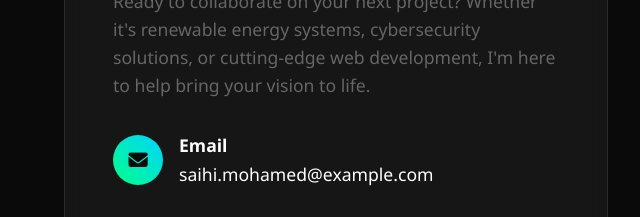
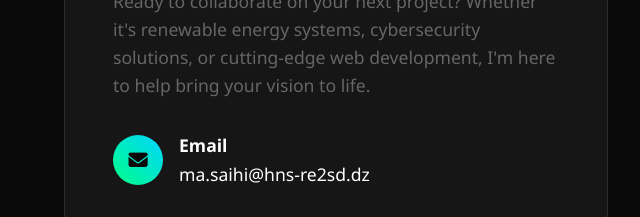
Before and after one commit to B-Aladin/saihi, a plain HTML site: page index.html in a window 1280 px wide. Shown: the part 4940-5157 px from the top of the page, 0-640 px from the left. Drawn offline with Linux system fonts and the light colour scheme.

Commit message:
Update index.html

```diff
--- a/index.html
+++ b/index.html
@@ -890,7 +890,7 @@
                     </div>
                     <div>
                         <strong>Email</strong><br>
-                        saihi.mohamed@example.com
+                        ma.saihi@hns-re2sd.dz
                     </div>
                 </div>
 
```
